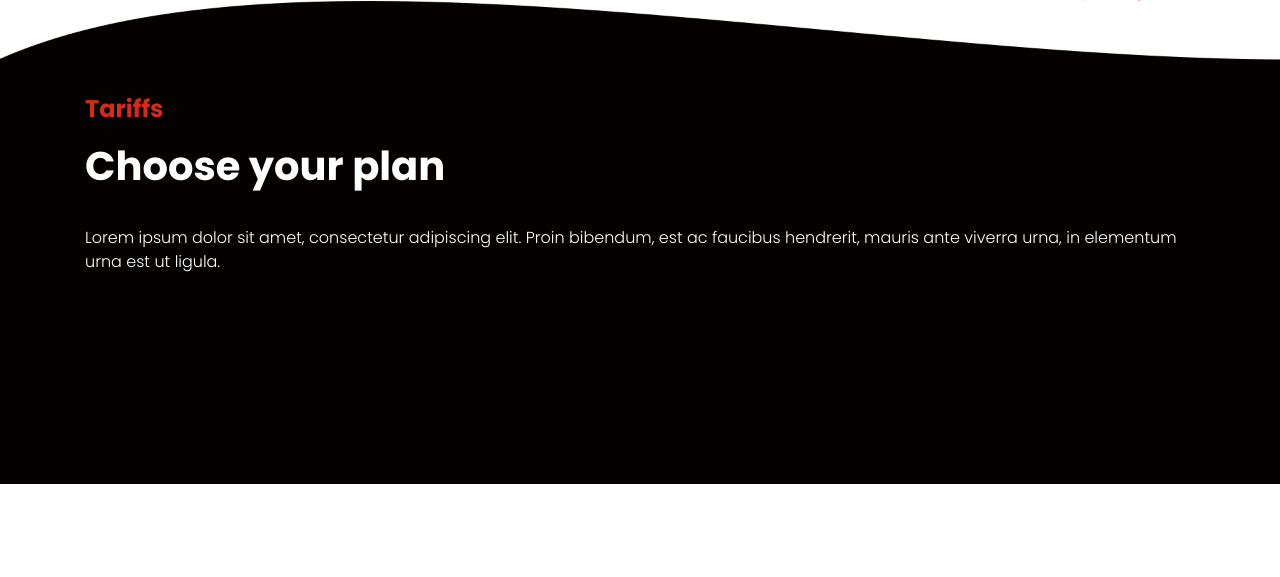
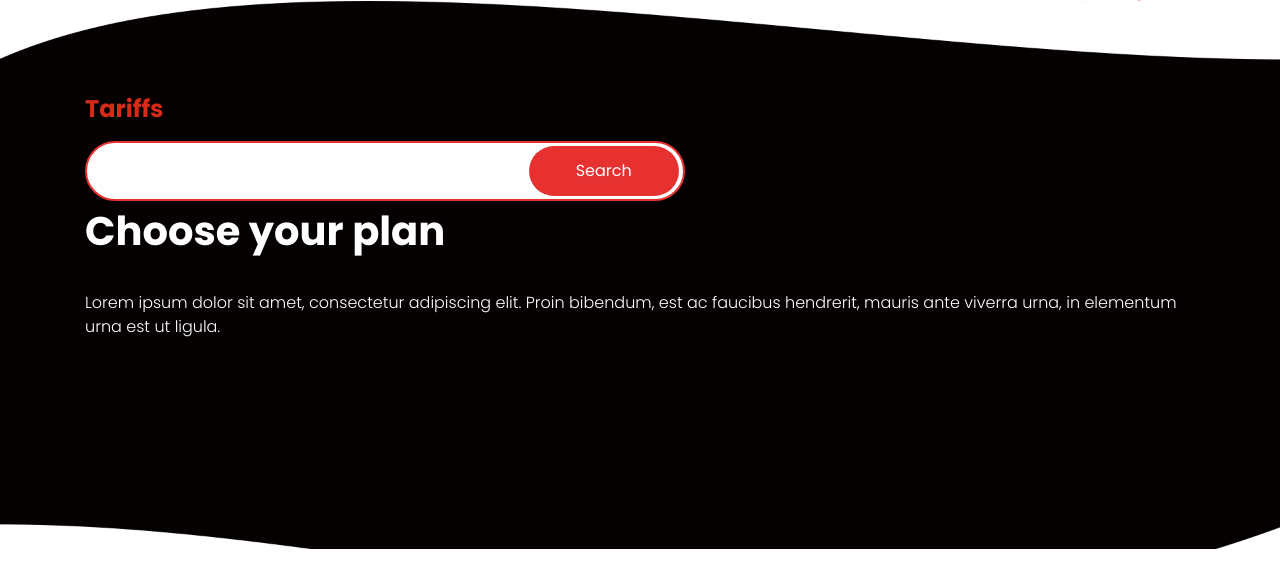
Before and after one commit to Haritha3701/Hyperspace, a Django app: page / in a window 1280 px wide. Shown: the part 1503-2080 px from the top of the page. Run offline with Django 4.2, Linux system fonts and the light colour scheme; data that the repository does not hold is empty; some libraries are stand-ins or nearby versions.

Commit message:
Created Jsonresponse

```diff
--- a/hyperspace/home/urls.py
+++ b/hyperspace/home/urls.py
@@ -7,5 +7,6 @@ urlpatterns = [
     path('login/',views.login,name="loginpage"),
     path('register/',views.register,name="regpage"),
     path('logout/',views.logout),
-    path('feed/',latestplan())
+    path('feed/',latestplan()),
+    path('search/',views.test,name="search")
 ]
--- a/hyperspace/product/urls.py
+++ b/hyperspace/product/urls.py
@@ -5,5 +5,6 @@ from . import views
 urlpatterns = [
     path("",views.details),
     path("cmt/",views.commentsub,name="commentbox"),
+    path("list/",views.autolist,name="autolist")
 
 ]
--- a/hyperspace/template/details.html
+++ b/hyperspace/template/details.html
@@ -36,7 +36,6 @@
     width: 800px;
     height: 400px;
     padding: 6px;
-
     border-radius: 30px;
     overflow: auto;
     color: black;
--- a/hyperspace/template/index.html
+++ b/hyperspace/template/index.html
@@ -30,6 +30,40 @@
 <link rel="stylesheet" href="{% static 'css/owl.carousel.min.css' %}">
 <link rel="stylesheet" href="{% static 'css/owl.theme.default.min.css' %}">
 <link rel="stylesheet" href="https://cdnjs.cloudflare.com/ajax/libs/fancybox/2.1.5/jquery.fancybox.min.css" media="screen">
+<style>
+  .search{
+    width: 600px;
+    height: 60px;
+    padding-left: 20px;
+    border-radius: 30px;
+    padding-right: 50px;
+    border: rgb(231, 48, 48) solid 2px;
+
+  }
+
+  .searchbtn{
+    background-color: rgb(231, 48, 48);
+    width: 150px;
+    height: 50px;
+    color: white;
+    border-radius: 30px;
+    font-size: medium;
+    margin-left: -160px;
+    margin-top: 10px;
+    }
+</style>
+<link rel="stylesheet" href="//code.jquery.com/ui/1.13.2/themes/base/jquery-ui.css">
+  <link rel="stylesheet" href="/resources/demos/style.css">
+  <script src="https://code.jquery.com/jquery-3.6.0.js"></script>
+  <script src="https://code.jquery.com/ui/1.13.2/jquery-ui.js"></script>
+  <script>
+    $( function() {
+
+      $( "#tags" ).autocomplete({
+        source: "{% url 'autolist' %}"
+      });
+    } );
+    </script>
 </head>
 <body>
     <!-- header section start -->
@@ -89,7 +123,7 @@
                   <h1 class="Shows_text">Shows And Movies</h1>
                   <p class="there_text">There are many variations of passages of Lorem Ipsum available, but the majority have suffered alteration in some form, by injected humour, or</p>
                   <div class="start_bt"><a href="#">Start Now</a></div>
-                  <div class="read_bt"><a href="#">Read More</a></div>
+                  <div class="read_bt"><a href="#">Read More</a></div><br>
                 </div>
                 <div class="col-md-6">
                   <div class="images_1"><img src="{% static 'images/img-1.png' %}"></div>
@@ -188,6 +222,12 @@
     <div class="product_section layout_padding">
       <div class="container">
         <h2 class="tariffs_text">Tariffs</h2>
+
+        <form action="{% url 'search' %}">
+        <input class="search" id="tags">
+        <button type=submit class="searchbtn">Search</button>
+        </form>
+
         <h1 class="choose_text">Choose your plan</h1>
         <p class="lorem_text1">Lorem ipsum dolor sit amet, consectetur adipiscing elit. Proin bibendum, est ac faucibus hendrerit, mauris ante viverra urna, in elementum urna est ut ligula.</p>
         <div class="product_section2">
@@ -265,6 +305,7 @@
           <div class="col-sm-8">
             <div class="mail_main">
               <input type="text" class="address_text1" placeholder="Enter your address" name="text">
+
               <button type="button" class="get_bt1">GET STARTED</button>
             </div>
           </div>
```
Also changed, not shown: hyperspace/product/views.py (+12 -2 lines).
